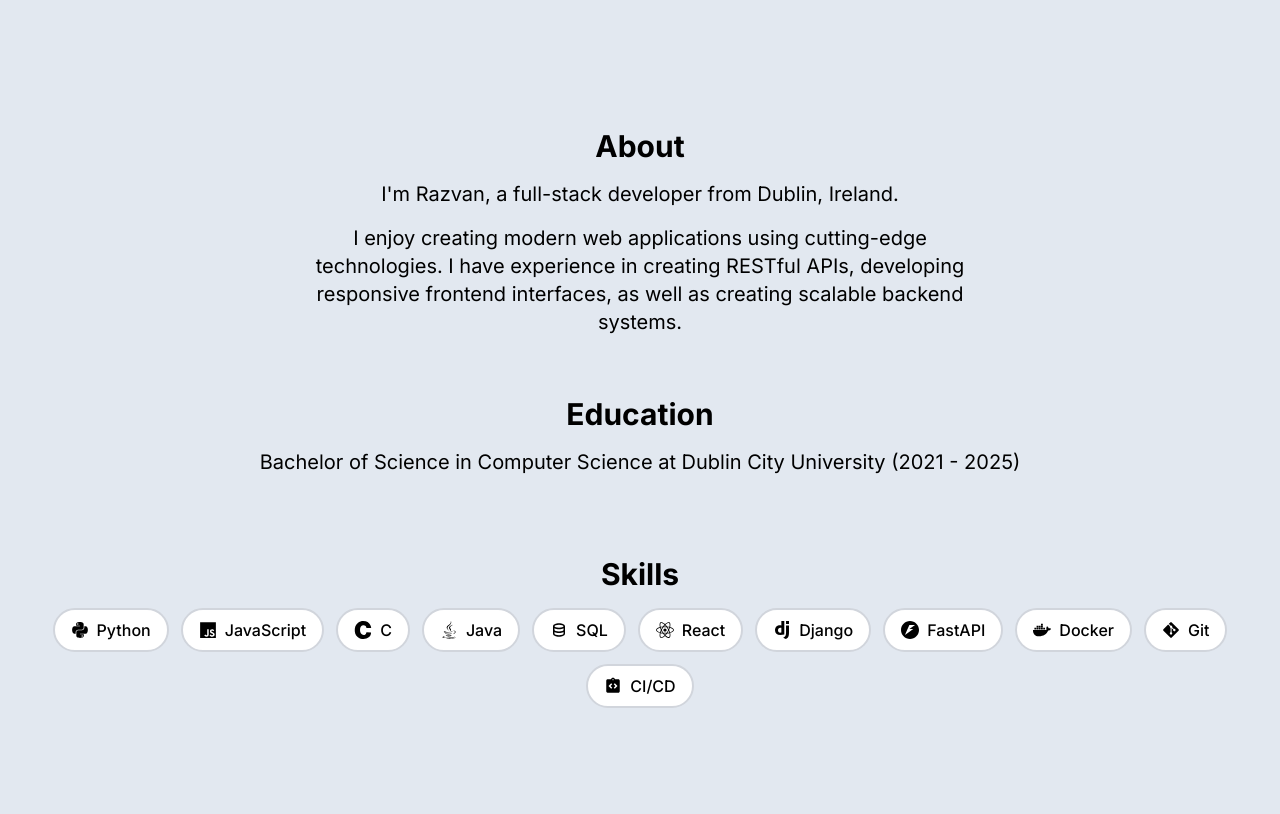
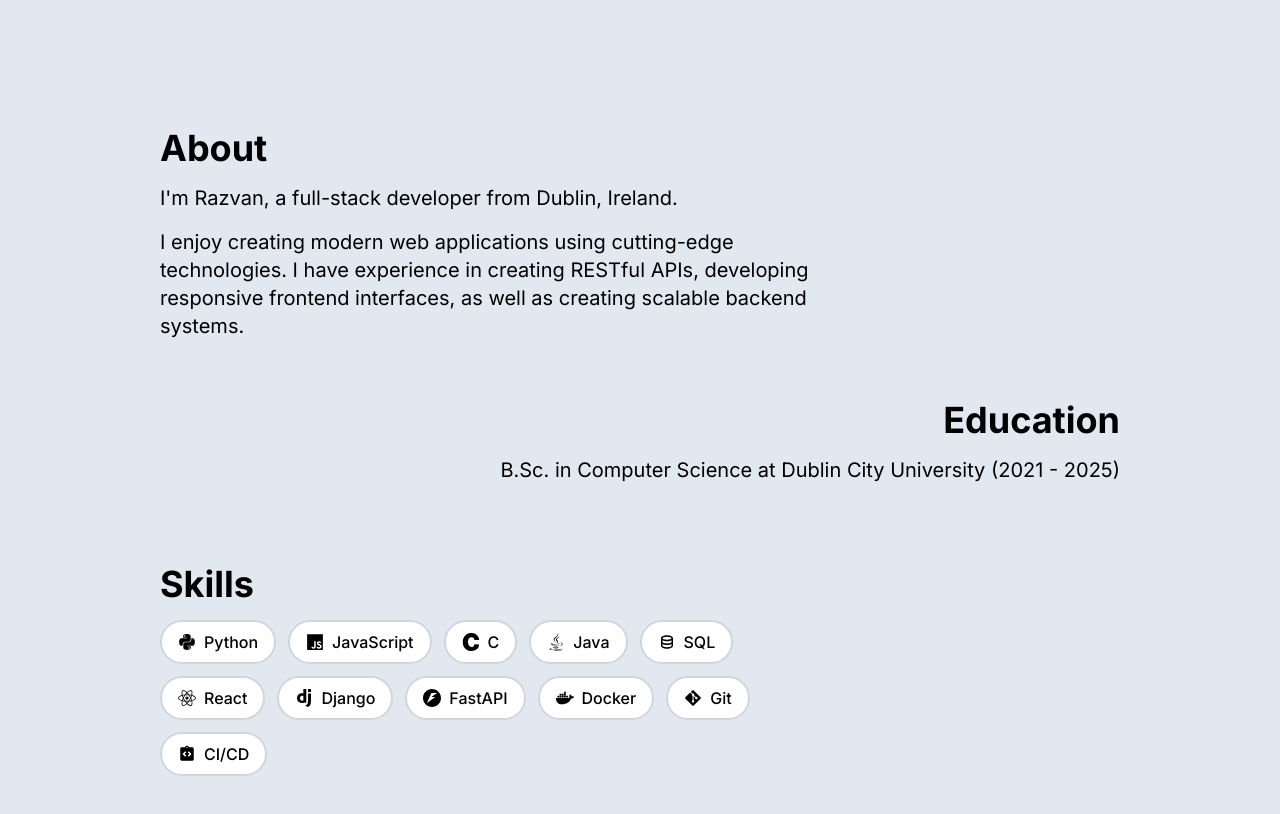
Before and after one commit to Razvan-Gorea/Portfolio-Website, a React (Vite) app in the folder Portfolio/: page / in a window 1280 px wide. Shown: the part 880-1694 px from the top of the page. Built offline with nearby package versions, Linux system fonts and the light colour scheme.

Commit message:
Added a footer and changed the wording alignment

```diff
--- a/Portfolio/src/components/About.jsx
+++ b/Portfolio/src/components/About.jsx
@@ -6,17 +6,17 @@ function About() {
   return (
     <div
       ref={ref}
-      className={`flex flex-col items-center transition-all duration-2000 ease-out ${
+      className={`flex flex-col items-start ml-16 sm:ml-24 md:ml-32 lg:ml-40 transition-all duration-2000 ease-out ${
         isVisible ? 'opacity-100 translate-y-0' : 'opacity-0 translate-y-8'
       }`}
     >
-      <p className="text-black text-3xl font-bold text-center mb-4">About</p>
+      <p className="text-black text-4xl font-bold text-left mb-4">About</p>
 
-      <p className="text-black text-xl text-center max-w-2xl mb-4">
+      <p className="text-black text-xl text-left max-w-2xl mb-4">
         I'm Razvan, a full-stack developer from Dublin, Ireland.
       </p>
 
-      <p className="text-black text-xl text-center max-w-2xl mb-15">
+      <p className="text-black text-xl text-left max-w-2xl mb-15">
         I enjoy creating modern web applications using cutting-edge technologies.
         I have experience in creating RESTful APIs, developing responsive frontend interfaces, as well as creating scalable backend systems.
       </p>
--- a/Portfolio/src/components/Education.jsx
+++ b/Portfolio/src/components/Education.jsx
@@ -6,13 +6,13 @@ function Education() {
   return (
     <div
       ref={ref}
-      className={`transition-all duration-2000 ease-out ${
+      className={`flex flex-col items-end mr-16 sm:mr-24 md:mr-32 lg:mr-40 transition-all duration-2000 ease-out ${
         isVisible ? "opacity-100 translate-y-0" : "opacity-0 translate-y-8"
       }`}
     >
-      <p className="text-black text-3xl text-center mb-4 font-bold">Education</p>
-      <p className="text-black text-xl text-center mb-20">
-        Bachelor of Science in Computer Science at Dublin City University (2021 - 2025)
+      <p className="text-black text-4xl text-right mb-4 font-bold">Education</p>
+      <p className="text-black text-xl text-right mb-20 max-w-2xl">
+        B.Sc. in Computer Science at Dublin City University (2021 - 2025)
       </p>
     </div>
   );
--- /dev/null
+++ b/Portfolio/src/components/Footer.jsx
@@ -0,0 +1,22 @@
+import { useInViewAnimation } from "../hooks/useInViewAnimation";
+
+function Footer() {
+  const { ref, isVisible } = useInViewAnimation(200);
+
+  return (
+    <footer
+      ref={ref}
+      className={`bg-slate-200 text-white py-8 mt-20 transition-all duration-2000 ease-out ${
+        isVisible ? 'opacity-100 translate-y-0' : 'opacity-0 translate-y-8'
+      }`}
+    >
+      <div className="container mx-auto px-4 text-center">
+        <p className="text-black text-sm">
+          © 2025 Razvan. All rights reserved.
+        </p>
+      </div>
+    </footer>
+  );
+}
+
+export default Footer;
--- a/Portfolio/src/components/NavigationBar.jsx
+++ b/Portfolio/src/components/NavigationBar.jsx
@@ -3,18 +3,25 @@ import { RiGithubLine } from "react-icons/ri";
 import { FiHome } from "react-icons/fi";
 
 function NavigationBar() {
+  const scrollToTop = () => {
+    window.scrollTo({
+      top: 0,
+      behavior: 'smooth'
+    });
+  };
+
   return (
     <>
       <nav className="fixed top-0 left-1/2 transform -translate-x-1/2 z-50 w-auto max-w-xs sm:max-w-xs md:max-w-sm lg:max-w-sm bg-white shadow-md rounded-xl mt-2 sm:mt-4">
         <div className="px-3 sm:px-4 md:px-6">
           <div className="flex justify-center items-center py-3 sm:py-4">
             <div className="flex space-x-4 sm:space-x-5 md:space-x-6">
-              <a
-                href="/"
+              <button
+                onClick={scrollToTop}
                 className="text-black hover:text-slate-400 transition-colors p-2 rounded-lg hover:bg-gray-50"
               >
                 <FiHome className="w-5 h-5 sm:w-6 sm:h-6 md:w-7 md:h-7" />
-              </a>
+              </button>
               <a
                 href="https://github.com/Razvan-Gorea"
                 className="text-black hover:text-slate-400 transition-colors p-2 rounded-lg hover:bg-gray-50"
--- a/Portfolio/src/components/Technologies.jsx
+++ b/Portfolio/src/components/Technologies.jsx
@@ -25,12 +25,12 @@ function Technologies() {
     <>
       <div
         ref={ref}
-        className={`transition-all duration-2000 ease-out ${
+        className={`flex flex-col items-start ml-16 sm:ml-24 md:ml-32 lg:ml-40 transition-all duration-2000 ease-out ${
           isVisible ? "opacity-100 translate-y-0" : "opacity-0 translate-y-8"
         }`}
       >
-        <p className="text-black text-3xl text-center mb-4 font-bold">Skills</p>
-        <div className="flex flex-wrap gap-3 justify-center mb-40">
+        <p className="text-black text-4xl text-left mb-4 font-bold">Skills</p>
+        <div className="flex flex-wrap gap-3 justify-start mb-40 max-w-2xl">
           {skills.map((skill) => {
             const IconComponent = skill.icon;
             return (
```
Also changed, not shown: Portfolio/src/components/Skills.jsx (deleted).
